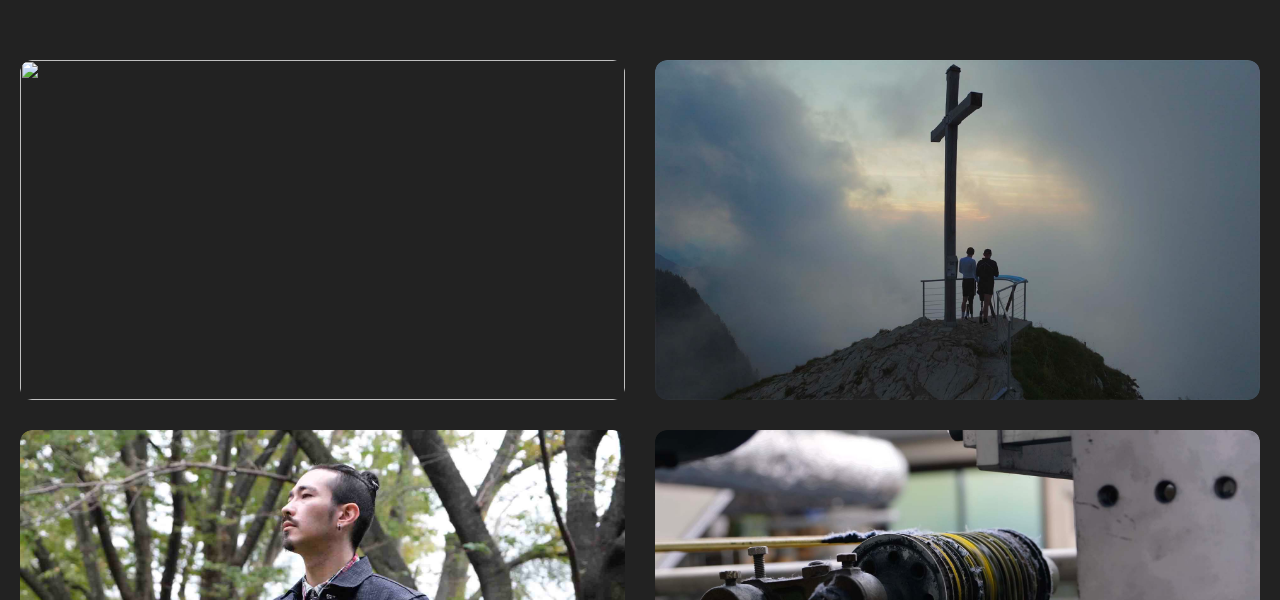
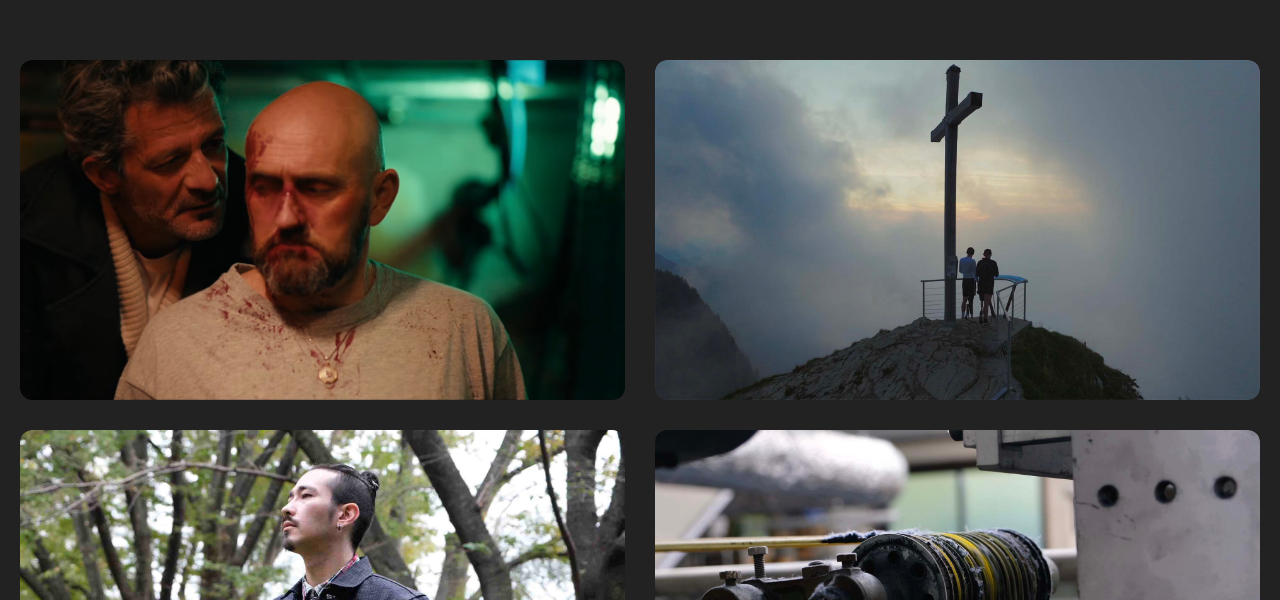
Before and after one commit to lara-finkelmeyer/video-editor, a plain HTML site: page index.html in a window 1280 px wide. Shown: the part 760-1360 px from the top of the page. Drawn offline with Linux system fonts and the light colour scheme.

Commit message:
Update index.html

```diff
--- a/index.html
+++ b/index.html
@@ -63,7 +63,7 @@ header nav a.active { color: white; }
 <!-- GRID HORIZONTALE 1 -->
 <div class="video-grid horizontal">
 <div class="video-item horizontal" data-youtube="s4WjAlC7OQg">
-    <img src="miniature-section-recolte.jpg">
+    <img src="miniature/miniature-section-recolte.jpg">
     <div class="video-text"><span class="titre">SECTION RECOLTE – </span><span class="nom-video">FICTION FILM</span></div>
   </div>
     <div class="video-item horizontal" data-youtube="-bUc_6j-U6k">
```
